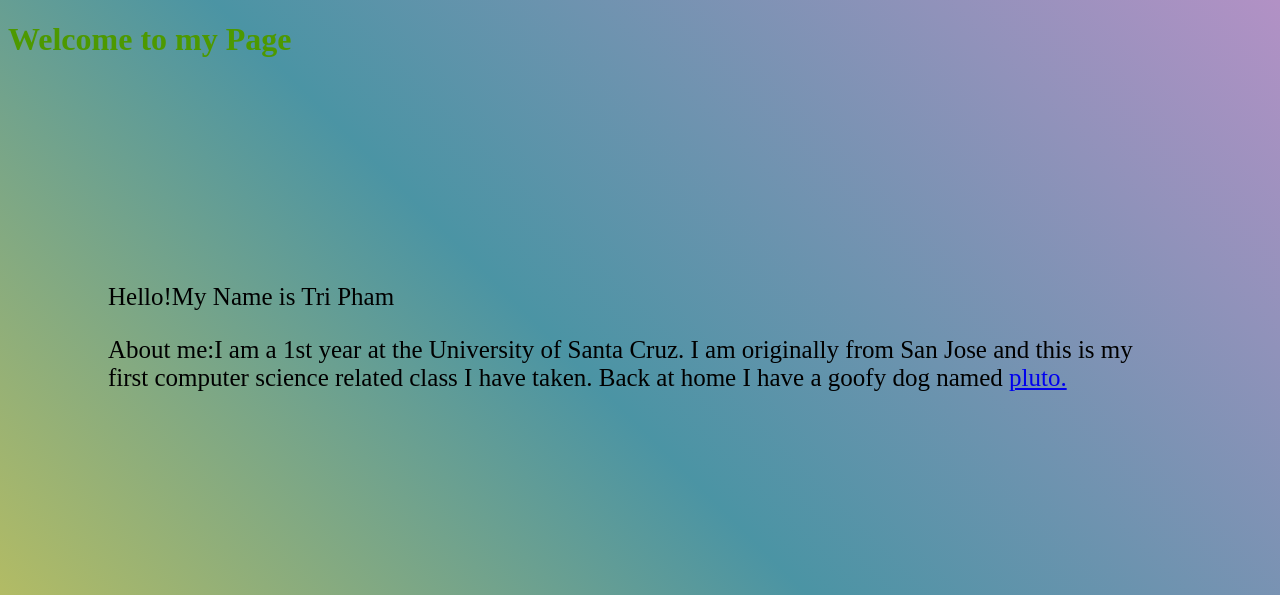
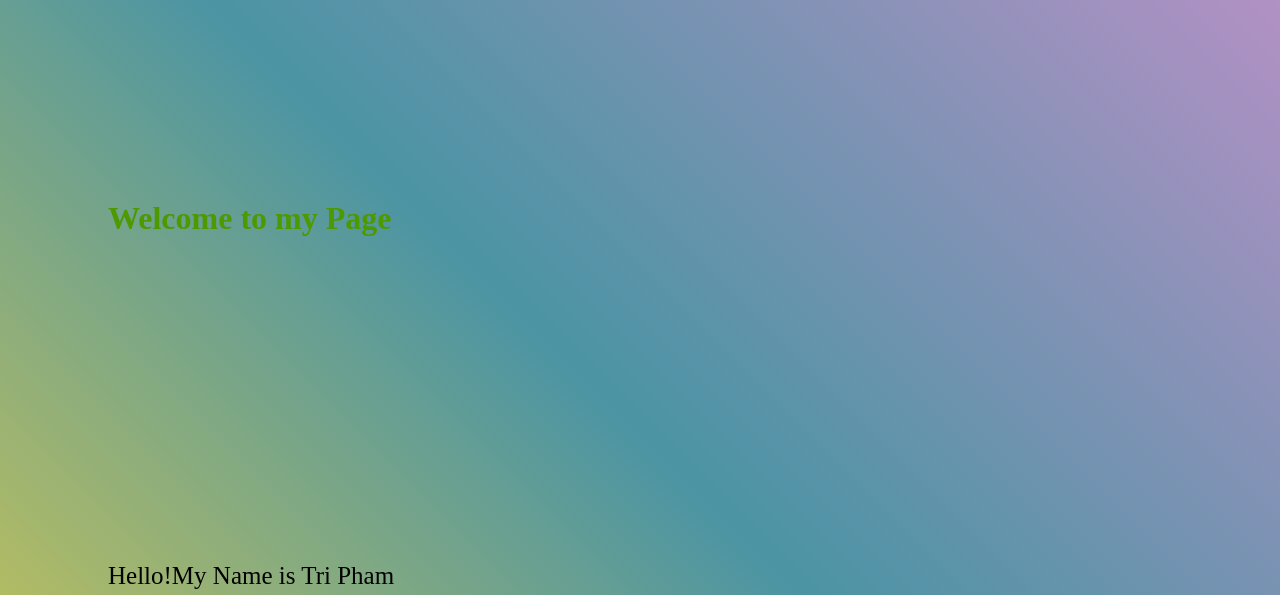
Before and after one commit to Treeeeeee-e/website, a plain HTML site: page index.html in a window 1280 px wide. Shown: the top 595 px of the page. Drawn offline with Linux system fonts and the light colour scheme.

Commit message:
Update style.css

```diff
--- a/style.css
+++ b/style.css
@@ -10,7 +10,9 @@ body{
     min-height:100%;
 }
 .headers{
-    color: #4D9900
+    color: #4D9900;
+    margin: 100px auto;
+    padding: 100px;
 }
 
 #paragraph{
```
